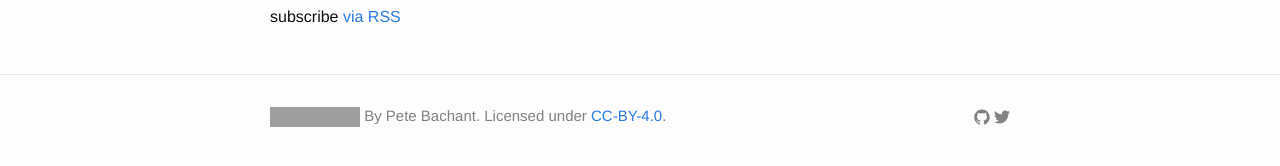
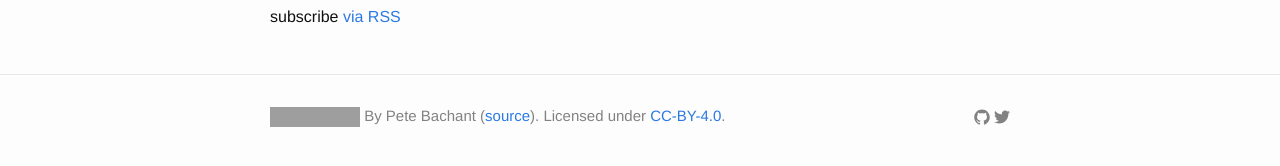
Before and after one commit to petebachant/petebachant.github.io, a Jekyll site: the page built from index.html, in a window 1280 px wide and 900 px high, scrolled down 6193 px. Shown: the part 712-878 px from the top of the window. Built offline with Jekyll 4.4.1, drawn with Linux system fonts in a browser that asks for light colours; Markdown is read by kramdown in place of the engine named in the settings; formulas are drawn with MathJax 3; a script that is not in the unit is left out; grey boxes are pictures that could not be loaded.

Commit message:
Add source link to footer

```diff
--- a/_includes/footer.html
+++ b/_includes/footer.html
@@ -4,7 +4,7 @@
 
     <div class="footer-col-wrapper">
       <div class="footer-col  footer-col-1">
-          <a rel="license" href="http://creativecommons.org/licenses/by/4.0/"><img alt="Creative Commons License" style="border-width:0" src="https://i.creativecommons.org/l/by/4.0/80x15.png" /></a> By <span xmlns:cc="http://creativecommons.org/ns#" property="cc:attributionName">Pete Bachant</span>. Licensed under <a rel="license" href="http://creativecommons.org/licenses/by/4.0/">CC-BY-4.0</a>.
+          <a rel="license" href="http://creativecommons.org/licenses/by/4.0/"><img alt="Creative Commons License" style="border-width:0" src="https://i.creativecommons.org/l/by/4.0/80x15.png" /></a> By <span xmlns:cc="http://creativecommons.org/ns#" property="cc:attributionName">Pete Bachant (<a href="https://github.com/petebachant/petebachant.github.io">source</a>)</span>. Licensed under <a rel="license" href="http://creativecommons.org/licenses/by/4.0/">CC-BY-4.0</a>.
       </div>
 
       <div class="footer-col footer-col-2">
```
